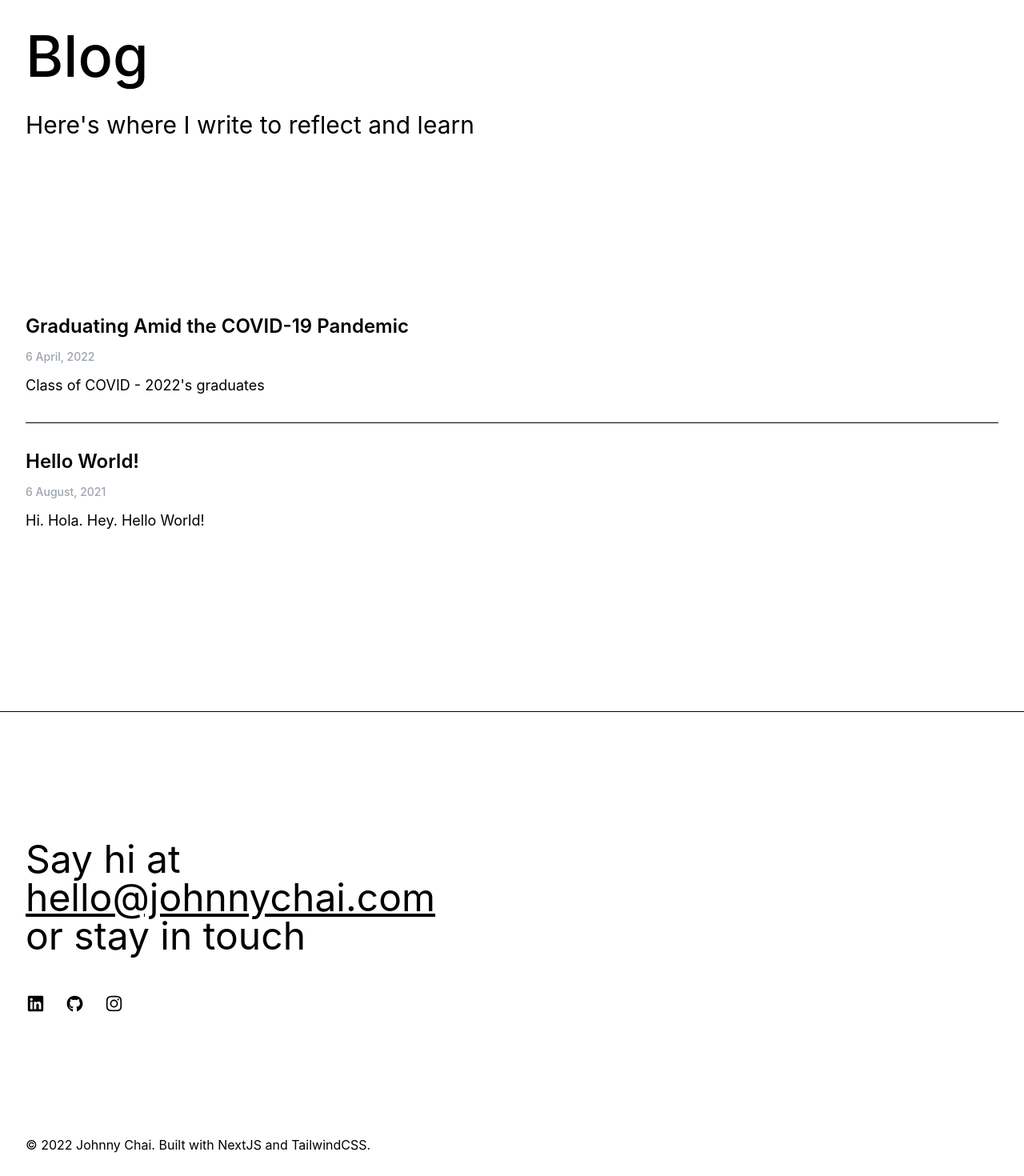
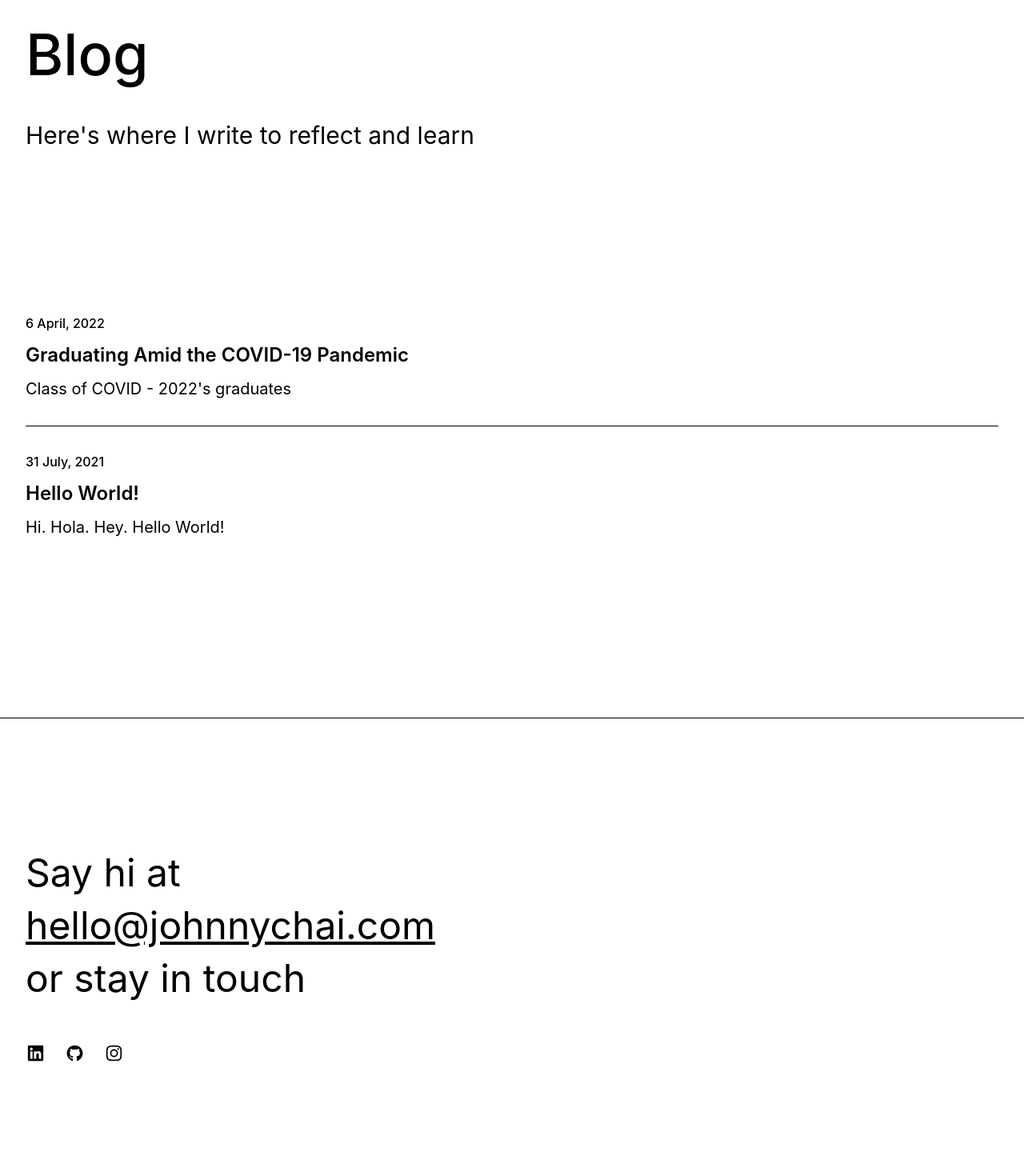
Before and after one commit to Johnmojo/johnnychai.com, a Next.js app: page /blog in a window 1280 px wide. Shown: the part 280-1750 px from the top of the page at 80% size. Built offline with nearby package versions, Linux system fonts and the light colour scheme.

Commit message:
feat: text added

```diff
--- a/components/Content/BlogFull.tsx
+++ b/components/Content/BlogFull.tsx
@@ -15,13 +15,13 @@ const BlogFull = ({ data }: Props) => {
             <Link href={"blog/" + blog.slug} key={index}>
               <a className="group">
                 <div className="space-y-3">
-                  <h3 className="text-2xl font-semibold group-hover:underline">
+                  <p className="text-base font-medium">
+                    {Dayjs(blog.date).format("D MMMM, YYYY")}
+                  </p>
+                  <h3 className="text-xl font-semibold group-hover:underline md:text-2xl">
                     {blog.title}
                   </h3>
-                  <p className="text-sm font-medium text-gray-400">
-                    {Dayjs(blog.date).format("D MMMM, YYYY")}
-                  </p>
-                  <p className="text-lg text-black">{blog.description}</p>
+                  <p className="text-lg md:text-xl">{blog.description}</p>
                 </div>
               </a>
             </Link>
--- a/components/Content/BlogPreview.tsx
+++ b/components/Content/BlogPreview.tsx
@@ -10,7 +10,9 @@ const BlogPreview = ({ data }: Props) => {
     <section className="mx-auto max-w-screen-xl px-8">
       <div className="my-40">
         <div className="w-full md:w-7/12">
-          <h1 className="pb-12 font-medium text-5xl">What I&apos;ve written</h1>
+          <h1 className="pb-12 text-3xl font-medium leading-snug md:text-5xl md:leading-snug">
+            What I&apos;ve written
+          </h1>
         </div>
         <div className="divide-y divide-solid">
           {data.map((blog, index) => (
@@ -19,10 +21,10 @@ const BlogPreview = ({ data }: Props) => {
                 <a className="group">
                   <div className="flex justify-between">
                     <div className="space-y-3">
-                      <h3 className="font-medium underline-offset-2 text-2xl group-hover:underline">
+                      <h3 className="text-xl font-semibold underline-offset-2 group-hover:underline md:text-2xl">
                         {blog.title}
                       </h3>
-                      <p className="text-black text-lg">{blog.description}</p>
+                      <p className="text-lg md:text-xl">{blog.description}</p>
                     </div>
                     <div className="mt-auto mb-auto overflow-hidden transition-all duration-300 ease-out group-hover:-translate-y-1 group-hover:translate-x-1">
                       <svg
--- a/components/Content/Hero/HeroBlog.tsx
+++ b/components/Content/Hero/HeroBlog.tsx
@@ -11,9 +11,9 @@ const HeroBlog = ({ date, title, intro, status }: Props) => {
   return (
     <section className="transition-all duration-300 ease-in-out">
       <div className="mx-auto flex h-[80vh] max-w-screen-xl animate-elastic flex-col justify-center space-y-8 px-8 pt-96 pb-64 text-center">
-        <h1 className="mx-auto text-7xl font-medium md:w-5/6">{title}</h1>
+        <h1 className="w-full text-4xl font-medium leading-snug md:w-5/6 md:text-7xl md:leading-snug"></h1>
         {intro || status ? (
-          <h3 className="w-full text-3xl">
+          <h3 className="w-full text-2xl leading-snug md:w-2/4 md:text-3xl md:leading-snug">
             {intro} <br />
             {status}
           </h3>
--- a/components/Content/Hero/HeroPage.tsx
+++ b/components/Content/Hero/HeroPage.tsx
@@ -12,9 +12,11 @@ const HeroPage = ({ date, title, intro, status }: Props) => {
     <section className="transition-all duration-300 ease-in-out">
       <div className="mx-auto flex h-[80vh] max-w-screen-xl animate-elastic flex-col justify-center space-y-8 px-8 pt-96 pb-64">
         {date && <p>Published on {dayjs(date).format("MMMM D, YYYY")}</p>}
-        <h1 className="w-full font-medium text-7xl md:w-5/6">{title}</h1>
+        <h1 className="w-full text-4xl font-medium leading-snug md:w-5/6 md:text-7xl md:leading-snug">
+          {title}
+        </h1>
         {intro || status ? (
-          <h3 className="w-full text-3xl md:w-2/4">
+          <h3 className="w-full text-2xl leading-snug md:w-2/4 md:text-3xl md:leading-snug">
             {intro} <br />
             {status}
           </h3>
--- a/components/Content/Hero/HeroWork.tsx
+++ b/components/Content/Hero/HeroWork.tsx
@@ -12,9 +12,9 @@ const HeroWork = ({ date, title, intro, status }: Props) => {
     <section className="transition-all duration-300 ease-in-out">
       <div className="mx-auto flex h-[80vh] max-w-screen-xl animate-elastic flex-col justify-center space-y-8 px-8 pt-96 pb-64">
         {date && <p>Published on {dayjs(date).format("MMMM D, YYYY")}</p>}
-        <h1 className="w-full font-medium text-7xl md:w-5/6">{title}</h1>
+        <h1 className="w-full text-4xl font-medium leading-snug md:w-5/6 md:text-7xl md:leading-snug"></h1>
         {intro || status ? (
-          <h3 className="w-full text-3xl md:w-2/4">
+          <h3 className="w-full text-2xl leading-snug md:w-2/4 md:text-3xl md:leading-snug">
             {intro} <br />
             {status}
           </h3>
--- a/components/Content/SkillCard.tsx
+++ b/components/Content/SkillCard.tsx
@@ -2,7 +2,7 @@ const SkillCard = () => {
   return (
     <section className=" mx-auto max-w-screen-xl px-8">
       <div className="mx-auto my-40 max-w-screen-xl space-y-12 border-t border-b py-40 ">
-        <div className="w-full space-y-12 text-5xl md:w-3/4">
+        <div className="w-full space-y-12 text-3xl md:w-3/4 md:text-5xl">
           <h3 className="leading-snug">
             <span className="font-medium">
               Hi, I&apos;m Johnny 👋 - a Front End Developer
--- a/components/Content/WorkFull.tsx
+++ b/components/Content/WorkFull.tsx
@@ -30,7 +30,7 @@ const WorkFull = ({ data }: Props) => {
     <section className="mb-40">
       <div className="mx-auto max-w-screen-xl px-8">
         <div className="my-20 border-b">
-          <ul className="flex space-x-8 pb-8 text-lg font-medium text-gray-400 underline-offset-8">
+          <ul className="flex flex-col space-y-4 pb-8 text-lg font-medium leading-relaxed text-gray-400 underline-offset-8 md:flex-row md:space-y-0 md:space-x-8">
             <li>
               <button
                 value="all"
@@ -89,10 +89,10 @@ const WorkFull = ({ data }: Props) => {
                     />
                   </div>
                   <div className="space-y-3 transition-all duration-300 ease-in group-hover:animate-elastic">
-                    <h3 className="text-2xl font-medium group-hover:underline">
+                    <h3 className="text-xl font-semibold group-hover:underline md:text-2xl">
                       {work.title}
                     </h3>
-                    <p className="text-lg text-gray-600">{work.description}</p>
+                    <p className="text-lg md:text-xl">{work.description}</p>
                   </div>
                 </a>
               </Link>
--- a/components/Layout/Footer.tsx
+++ b/components/Layout/Footer.tsx
@@ -5,13 +5,13 @@ const Footer = () => {
     <footer className="border-t pt-28 pb-20">
       <div className="mx-auto max-w-screen-xl px-8">
         <section className="my-12">
-          <h1 className="text-5xl">
+          <h1 className="text-3xl leading-snug md:text-5xl md:leading-snug">
             Say hi at <br />
             <a
               href="mailto:hello@johnnychai.com"
               target="_blank"
               rel="noreferrer"
-              className="text-black underline hover:text-blue-700"
+              className="break-words text-black underline hover:text-blue-700"
             >
               hello@johnnychai.com
             </a>
@@ -66,7 +66,7 @@ const Footer = () => {
             </li>
           </ul>
         </section>
-        <div className="text-base text-black">
+        <div className="text-sm text-black">
           © 2022 Johnny Chai. Built with NextJS and TailwindCSS.
         </div>
       </div>
--- a/data/blog/hello-world.mdx
+++ b/data/blog/hello-world.mdx
@@ -2,7 +2,7 @@
 postType: blog
 title: Hello World!
 slug: hello-world
-date: 2021-08-07T00:00:00+0800
+date: 2021-08-01T00:00:00+0800
 description: Hi. Hola. Hey. Hello World!
 hero: /static/images/blogs/hello-world/hello-world-hero.png
 ---
--- a/pages/about.tsx
+++ b/pages/about.tsx
@@ -17,7 +17,7 @@ const About = () => {
               />
             </div> */}
             <div className="w-full space-y-4 md:w-3/4">
-              <h3 className="text-5xl">
+              <h3 className="text-3xl leading-snug md:text-5xl md:leading-snug">
                 Hi, I&apos;m Johnny. I studied at Swinburne University Sarawak,
                 graduated with a multimedia design degree, and recently worked
                 as a Multimedia Designer.
```
Also changed, not shown: components/Content/WorkPreview.tsx (+9 -5 lines).
